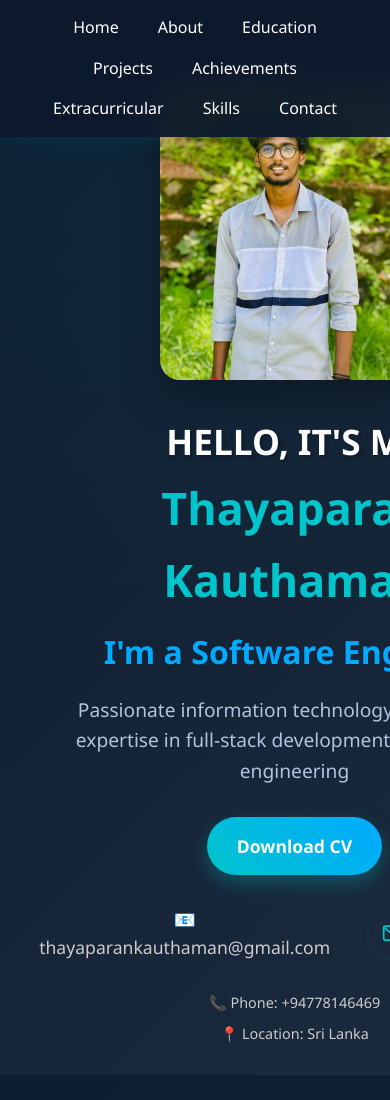
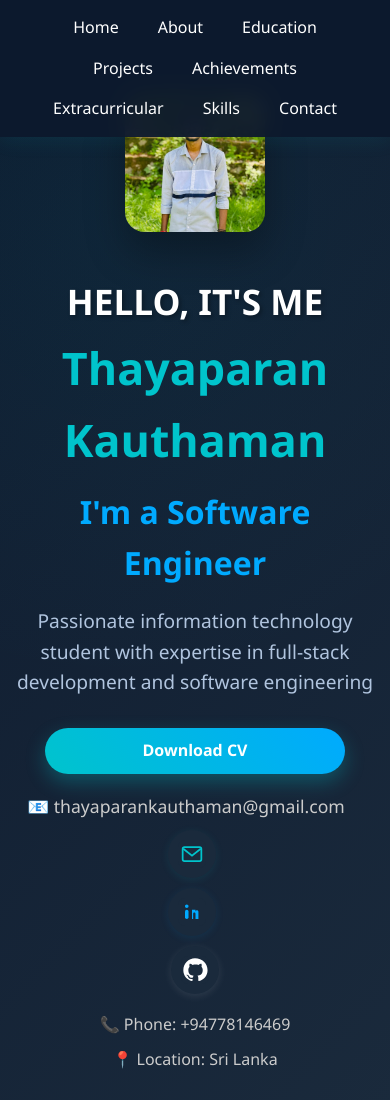
Before and after one commit to kautham28/Portfolio, a plain HTML site: page index.html in a window 390 px wide. Shown: the top 1100 px of the page. Drawn offline with Linux system fonts and the light colour scheme.

Commit message:
Refactor hero section styles for improved layout and responsiveness across devices

```diff
--- a/index.html
+++ b/index.html
@@ -470,6 +470,7 @@
 
             .hero-image {
                 justify-self: center;
+                margin-top: 30px;
             }
 
             .hero h1 {
@@ -496,74 +497,70 @@
         }
 
         @media (max-width: 768px) {
+            .hero-content {
+                grid-template-columns: 1fr;
+                text-align: center;
+                gap: 30px;
+                justify-items: center;
+            }
+            .hero-image {
+                width: 200px;
+                height: 200px;
+                margin: 0 auto 18px auto;
+                display: flex;
+                justify-content: center;
+                align-items: center;
+                margin-top: 40px;
+            }
+            .hero-text {
+                padding-left: 0;
+                width: 100%;
+                display: flex;
+                flex-direction: column;
+                align-items: center;
+            }
             .hero h1 {
+                font-size: 1.5em;
+            }
+            .hero h2 {
                 font-size: 2em;
             }
-
-            .section h2 {
-                font-size: 2em;
+            .hero h3 {
+                font-size: 1.2em;
             }
-
-            .cards {
-                grid-template-columns: 1fr;
+            .hero .btn {
+                width: 90%;
+                max-width: 300px;
+                margin: 0 auto 18px auto;
             }
-
-            .skill-bars {
-                grid-template-columns: 1fr;
-                padding: 30px 20px;
-            }
-
-            .hero-image {
-                width: 250px;
-                height: 300px;
-            }
-
-            .about-image {
-                width: 200px;
-                height: 250px;
-            }
-
-            .card {
-                height: 300px;
-            }
-
-            .slideshow-container {
-                max-width: 100%;
-                height: 250px;
+            .contact-info {
+                flex-direction: column !important;
+                align-items: center !important;
+                gap: 10px !important;
+                margin-bottom: 18px !important;
             }
         }
-
         @media (max-width: 480px) {
             .hero {
-                padding: 80px 15px 30px;
+                padding: 60px 5px 20px;
             }
-
-            .container {
-                padding: 0 15px;
+            .hero-image {
+                width: 140px;
+                height: 140px;
+                margin-top: 32px;
             }
-
             .hero h1 {
-                font-size: 1.8em;
+                font-size: 1.1em;
             }
-
-            .contact-info {
-                gap: 8px;
+            .hero h2 {
+                font-size: 1.3em;
             }
-
-            .contact-info p {
-                font-size: 0.9em;
+            .hero h3 {
+                font-size: 1em;
             }
-
-            .card {
-                height: 280px;
-            }
-
-            .card-content {
-                padding: 15px 20px 20px;
-            }
-
-            .slideshow-container {
-                height: 200px;
+            .hero .btn {
+                font-size: 1em;
+                padding: 10px 18px;
             }
         }
 
```
